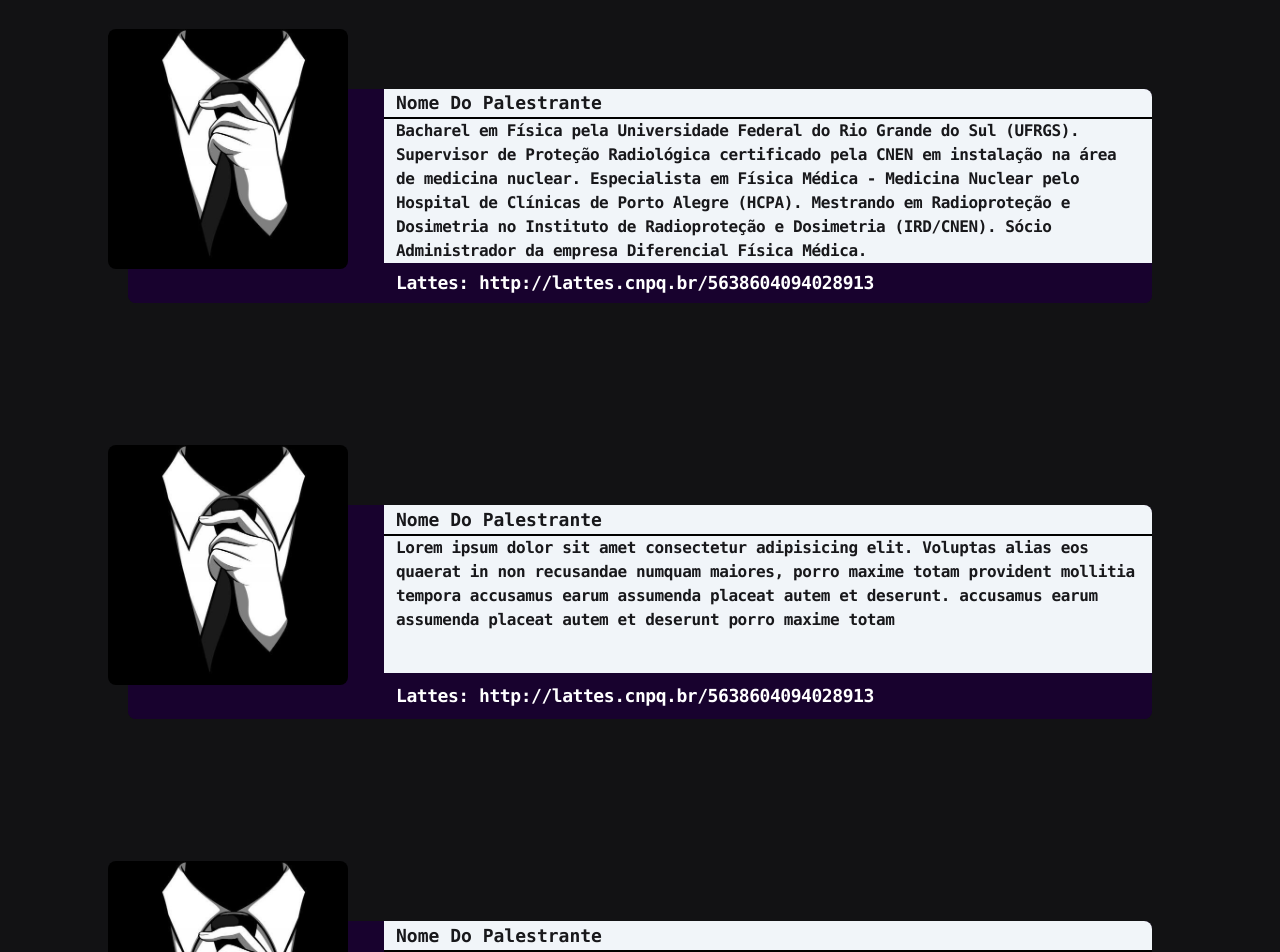
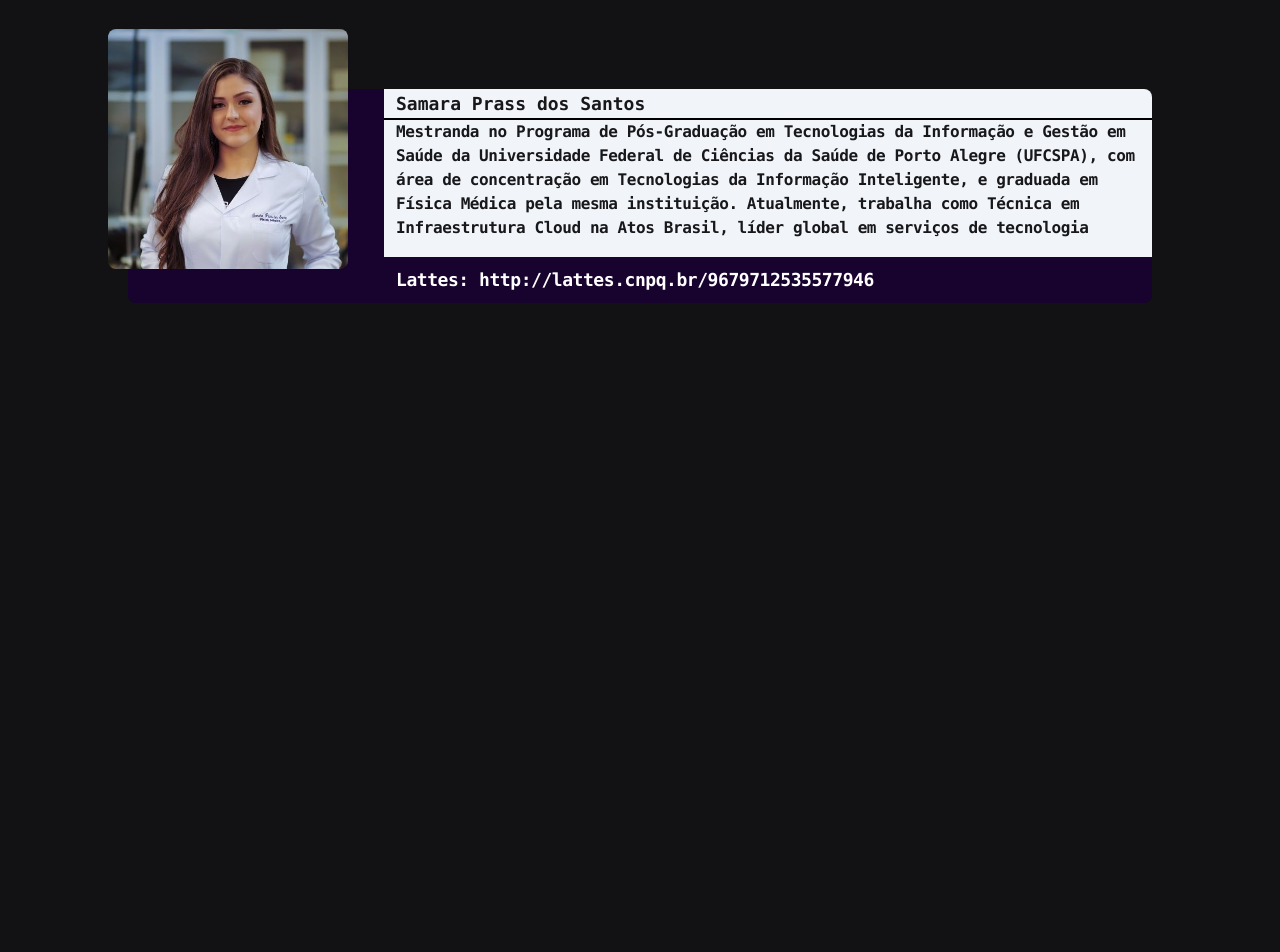
Before and after one commit to GambimL/Site_CAMC, a React (Vite) app in the folder site_camc/: page /palestrantes in a window 1280 px wide. Shown: the part 220-1172 px from the top of the page. After the commit the page ends 800 px from the top, so only its background shows below. Built offline with nearby package versions, Linux system fonts and the light colour scheme.

Commit message:
modificado a tela dos speakers, todos eles foram adicionados a um dicionário

```diff
--- a/site_camc/src/components/HamburguerMenu/index.jsx
+++ b/site_camc/src/components/HamburguerMenu/index.jsx
@@ -9,7 +9,7 @@ export function HamburguerMenu(props) {
 
     return (
         (visible == true) ?
-            <div className="w-full h-96 flex flex-col md:hidden items-center justify-end duration-300 bg-sky-950 absolute right-0 top-0">
+            <div className="w-full h-96 flex flex-col md:hidden items-center justify-end duration-300 bg-zinc-900 absolute right-0 top-0">
                 <div className=" w-screen h-full flex justify-end scale-100"
                     onClick={() => setVisible(false)}
                 >
@@ -19,10 +19,10 @@ export function HamburguerMenu(props) {
                 </div>
                 <MenuButton text={"Inscreva-se!"}/>
                 {props.titles.map((title) => (
-                    <div className="m-6 border-b-4 py-3 w-1/3 hover:w-1/2 cursor-pointer rounded-sm duration-100 border-solid hover:border-sky-700 group border-white capitalize">
+                    <div className="m-6 border-b-4 py-3 w-1/3 hover:w-1/2 cursor-pointer rounded-sm duration-100 border-solid hover:border-violet-700 group border-white capitalize">
                         <a key={title} href={"/" + title}
                             className=" transition-colors
-                            duration-200 text-white group-hover:text-sky-700">
+                            duration-200 text-white group-hover:text-violet-700">
                             {title === "programação" ? <a href={"/home/#" + title}>{title}</a>
                                 : title}
                         </a>
--- a/site_camc/src/components/Header/index.jsx
+++ b/site_camc/src/components/Header/index.jsx
@@ -1,4 +1,4 @@
-import logoFisMed from "../../assets/logo_fismed.png"
+import logoFisMed from "../../assets/logofismed.png"
 import { Link } from "../Link"
 import { HamburguerMenu } from "../HamburguerMenu"
 import { useState } from "react"
@@ -23,7 +23,7 @@ export function Header() {
             <a href="/home">
                 <img
                     src={logoFisMed}
-                    className="justify-start scale-150
+                    className="justify-start scale-100
                     lg:h-28 lg:w-30
                     h-28 w-30
                      pr-6"
--- a/site_camc/src/pages/speakers/index.jsx
+++ b/site_camc/src/pages/speakers/index.jsx
@@ -1,6 +1,7 @@
 import { Layout } from "../../components/Layout";
 import fotoavatar from "../../assets/avatarExample.jpg"
 import { Speaker } from "../../components/Speaker";
+import { descriptionSpeakers } from "../../utils/Constants";
 import "../../styles/styles.css";
 
 export function Speakers() {
@@ -9,22 +10,9 @@ export function Speakers() {
     return (
         <Layout>
             <div>
-                <Speaker description="Bacharel em Física pela Universidade Federal do Rio Grande do Sul (UFRGS).
-                            Supervisor de Proteção Radiológica certificado pela CNEN em instalação na área de medicina nuclear.
-                            Especialista em Física Médica - Medicina Nuclear pelo Hospital de Clínicas de Porto Alegre (HCPA).
-                            Mestrando em Radioproteção e Dosimetria no Instituto de Radioproteção e Dosimetria (IRD/CNEN).
-                            Sócio Administrador da empresa Diferencial Física Médica.
-                            " lattes="Lattes: http://lattes.cnpq.br/5638604094028913" avatar={fotoavatar} nameSpeaker={"Nome Do Palestrante"} />
-                <Speaker description="Lorem ipsum dolor sit amet consectetur adipisicing elit.
-                             Voluptas alias eos quaerat in non recusandae numquam maiores,
-                             porro maxime totam provident mollitia tempora accusamus earum assumenda placeat autem et deserunt.
-                             accusamus earum assumenda placeat autem et deserunt
-                             porro maxime totam" lattes="Lattes: http://lattes.cnpq.br/5638604094028913" avatar={fotoavatar} nameSpeaker={"Nome Do Palestrante"}  />
-                <Speaker description="Lorem ipsum dolor sit amet consectetur adipisicing elit.
-                             Voluptas alias eos quaerat in non recusandae numquam maiores,
-                             porro maxime totam provident mollitia tempora accusamus earum assumenda placeat autem et deserunt.
-                             accusamus earum assumenda placeat autem et deserunt
-                             porro maxime totam" lattes="Lattes: http://lattes.cnpq.br/5638604094028913" avatar={fotoavatar} nameSpeaker={"Nome Do Palestrante"}  />
+            {descriptionSpeakers.map((speaker, id) => {
+              return(<Speaker description={speaker.description} lattes={speaker.lattes} avatar={speaker.avatar} nameSpeaker={speaker.nameSpeaker} />)
+            })}
             </div>
         </Layout>
     )
--- a/site_camc/src/utils/Constants.js
+++ b/site_camc/src/utils/Constants.js
@@ -1,3 +1,5 @@
+
+
 export const descriptionsCourse = [
   {
     id: 0,
@@ -194,3 +196,14 @@ export const scheduleDescriptions09 = [
     time: "18h30",
   }
 ]
+
+export const descriptionSpeakers = [
+  {
+    id: 0,
+    description: "Mestranda no Programa de Pós-Graduação em Tecnologias da Informação e Gestão em Saúde da Universidade Federal de Ciências da Saúde de Porto Alegre (UFCSPA), com área de concentração em Tecnologias da Informação Inteligente, e graduada em Física Médica pela mesma instituição. Atualmente, trabalha como Técnica em Infraestrutura Cloud na Atos Brasil, líder global em serviços de tecnologia",
+    avatar: '../src/assets/samara.jpeg',
+    nameSpeaker: 'Samara Prass dos Santos',
+    lattes: 'Lattes: http://lattes.cnpq.br/9679712535577946',
+  }
+
+]
```
Also changed, not shown: site_camc/src/assets/logofismed.png (added), site_camc/src/assets/samara.jpeg (added).
